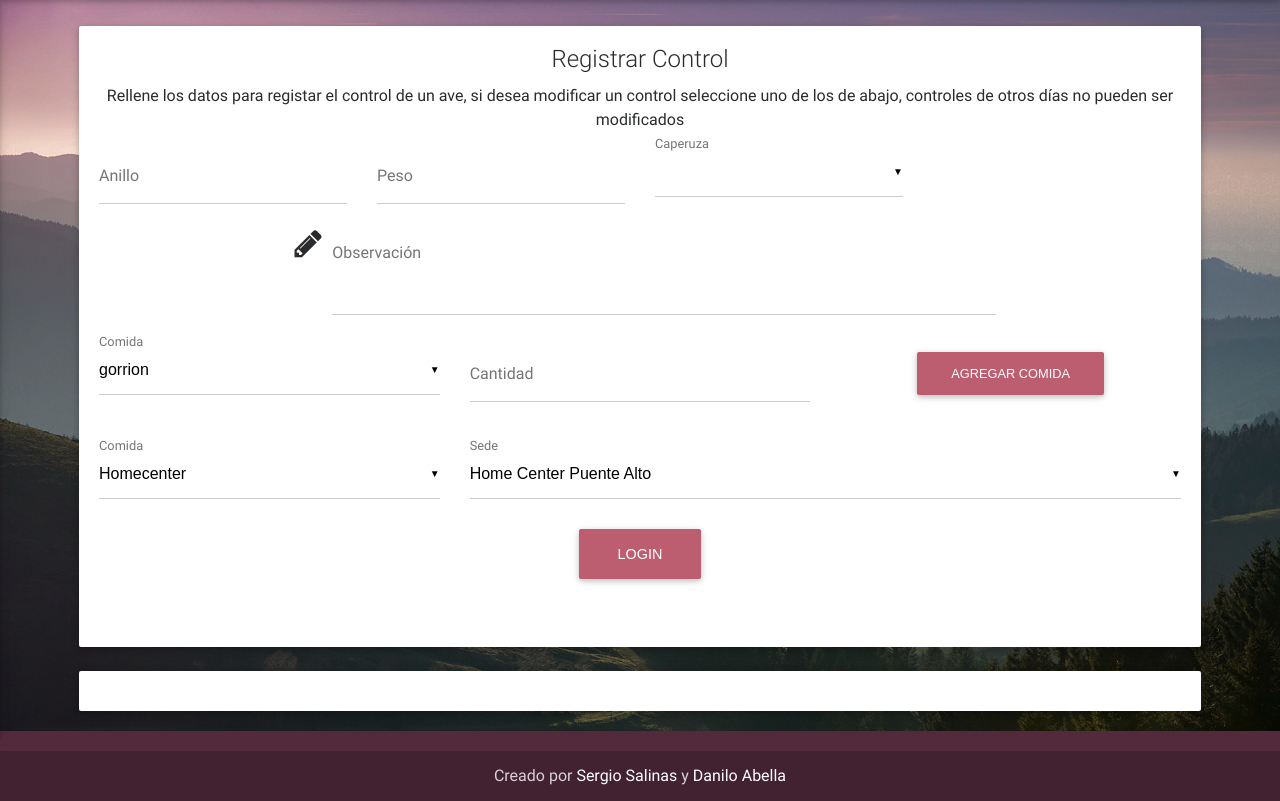
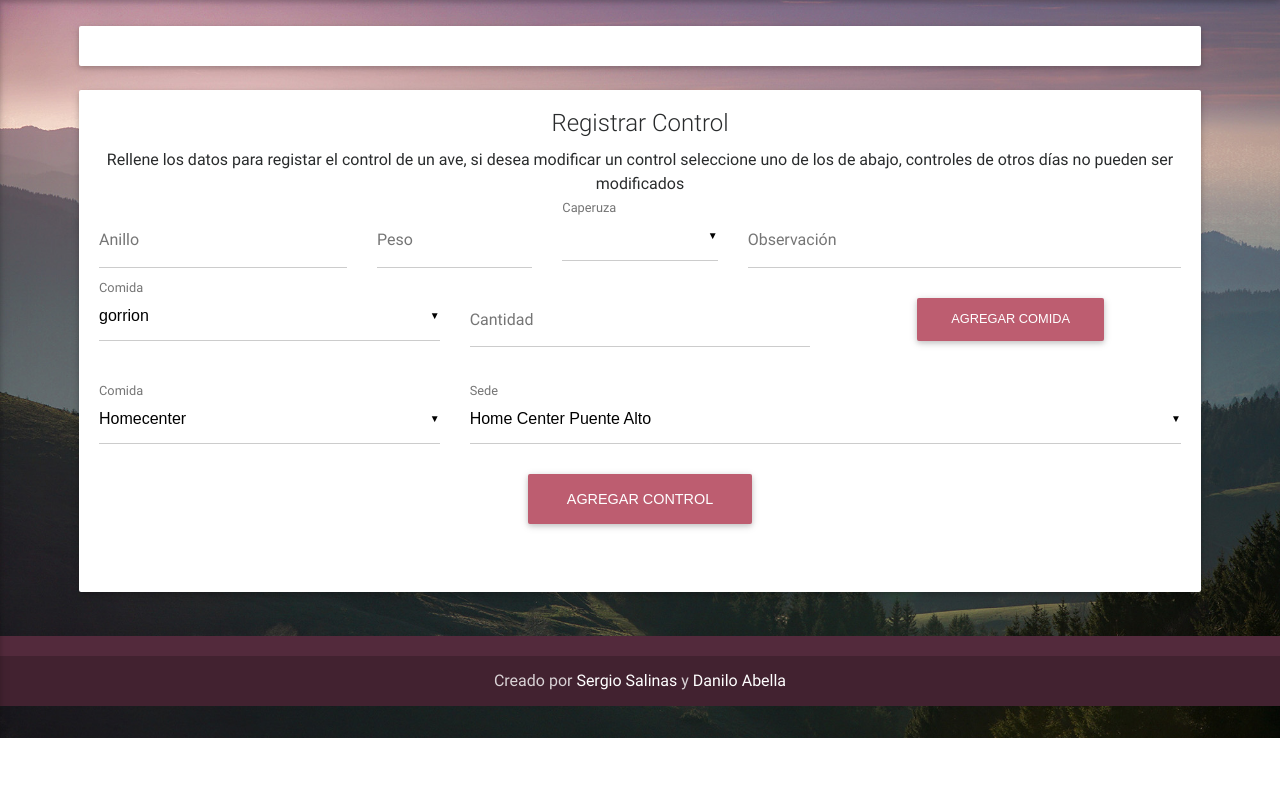
Before and after one commit to daniloabella18/Software-Mis-Aves, a PHP site: page /dashboard/controlave.php in a window 1280 px wide. Shown: the part 62-863 px from the top of the page. After the commit the page ends 800 px from the top, so only its background shows below. Run offline with PHP 8.4, Linux system fonts and the light colour scheme; a user stored in the database is signed in; data comes from the database, SQL or seed files in the repository.

Commit message:
camiando de lugar

```diff
--- a/dashboard/controlave.php
+++ b/dashboard/controlave.php
@@ -61,6 +61,13 @@ include '../layouts/head.php';
     <!--Main layout-->
     <main>
     <div class="container-fluid text-center">
+
+      <div class="card card-block">
+
+    </div>
+
+    <br>
+
       <div class="card card-block">
                 <h4 class="card-title">Registrar Control</h4>
                 <p class="card-text">Rellene los datos para registar el control de un ave, si desea modificar un control seleccione uno de los de abajo, controles de otros días no pueden ser modificados</p>
@@ -76,18 +83,15 @@ include '../layouts/head.php';
                     </div>
                 </div>
 
-
-
-
                 <!--Third column-->
-                <div class="col-md-3">
+                <div class="col-md-2">
                     <div class="md-form">
                         <input type="text" id="form61" class="form-control" name="peso">
                         <label for="form61" class="">Peso</label>
                     </div>
                 </div>
                 <!--Third column-->
-                <div class="col-md-3">
+                <div class="col-md-2">
                   <div class="md-form">
                   <select class="mdb-select" name="caperuza">
                     <option value="" disabled selected></option>
@@ -97,18 +101,20 @@ include '../layouts/head.php';
                   <label for="form61" >Caperuza</label>
                   </div>
                 </div>
+                <div class="col-md-5">
+                  <div class="md-form">
+                      <!--<i class="fa fa-pencil prefix"></i>
+                      <textarea type="text" id="form8" class="md-textarea"></textarea>-->
+                      <input type="text" id="form8" class="form-control" name="observacion"></textarea>
+                      <label for="form8">Observación</label>
+                  </div>
+                </div>
             </div>
             <!--/.Third row-->
 
             <div class="row">
               <!--Textarea with icon prefix-->
-              <div class="offset-md-2 col-md-8">
-                <div class="md-form">
-                    <i class="fa fa-pencil prefix"></i>
-                    <textarea type="text" id="form8" class="md-textarea" name="observacion"></textarea>
-                    <label for="form8">Observación</label>
-                </div>
-              </div>
+
             </div>
 
             <div class="row" id="copiar">
@@ -187,7 +193,7 @@ include '../layouts/head.php';
               </div>
 
               <div class="md-form form-group">
-                  <button type="submit" href="send.php" class="btn btn-primary btn-lg">Login</a>
+                  <button type="submit" href="send.php" class="btn btn-primary btn-lg">Agregar Control</a>
               </div>
 
         </form>
@@ -199,9 +205,7 @@ include '../layouts/head.php';
 </br>
 
 
-    <div class="card card-block">
 
-  </div>
         </div>
     </main>
     <!--/Main layout-->
```
